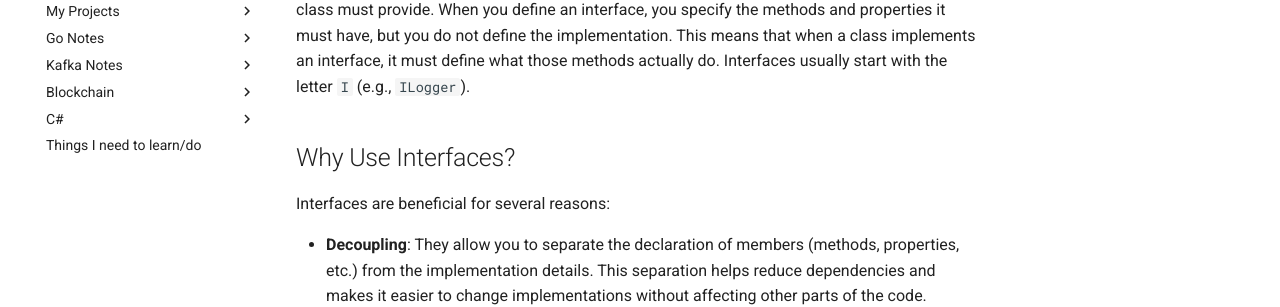
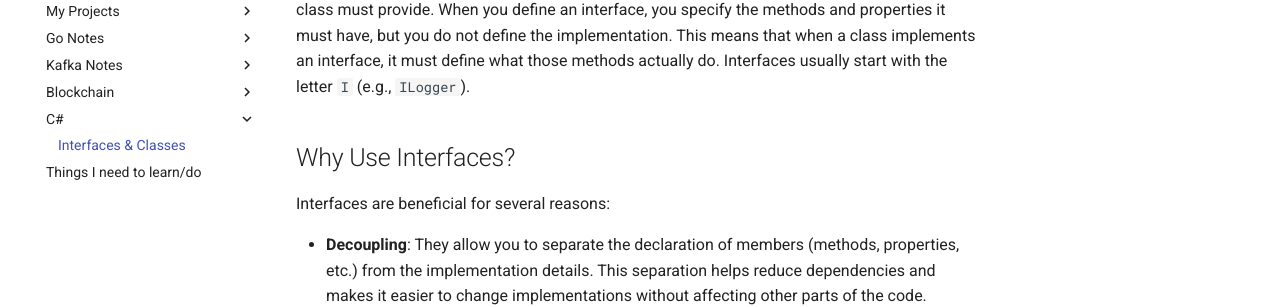
Before and after one commit to TRafi9/documentation, an MkDocs documentation site: the page built from docs/csharp/Interfaces_and_classes.md, in a window 1280 px wide. Shown: the part 208-515 px from the top of the page. Built offline with MkDocs 1.6.1 and Material for MkDocs 9.7.7, drawn with Linux system fonts in a browser that asks for light colours; some of the changed lines change nothing that is shown.

Commit message:
instances and classes

```diff
--- a/mkdocs.yml
+++ b/mkdocs.yml
@@ -52,7 +52,7 @@ nav:
   - Blockchain:
       - Basics: blockchain/blockchainBasics.md
   - C#:
-      - Interfaces & Classes: c#Notes/interfaces_and_classes.md
+      - Interfaces & Classes: csharp/Interfaces_and_classes.md
 
   - Things I need to learn/do: needToLearn.md
 theme: material
```
Also changed, not shown: docs/csharp/Interfaces_and_classes.md (renamed from docs/c#Notes/Interfaces_and_classes.md).
